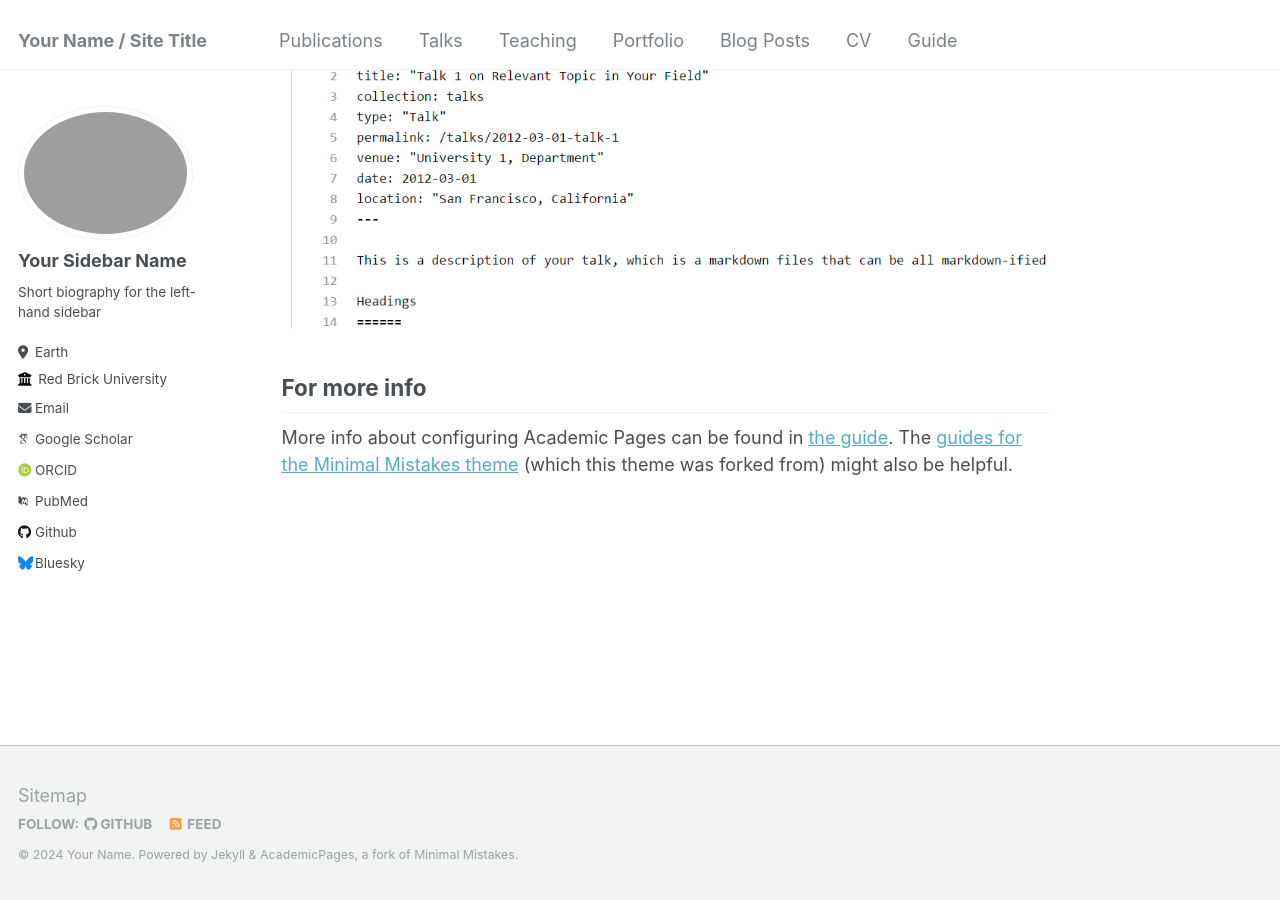
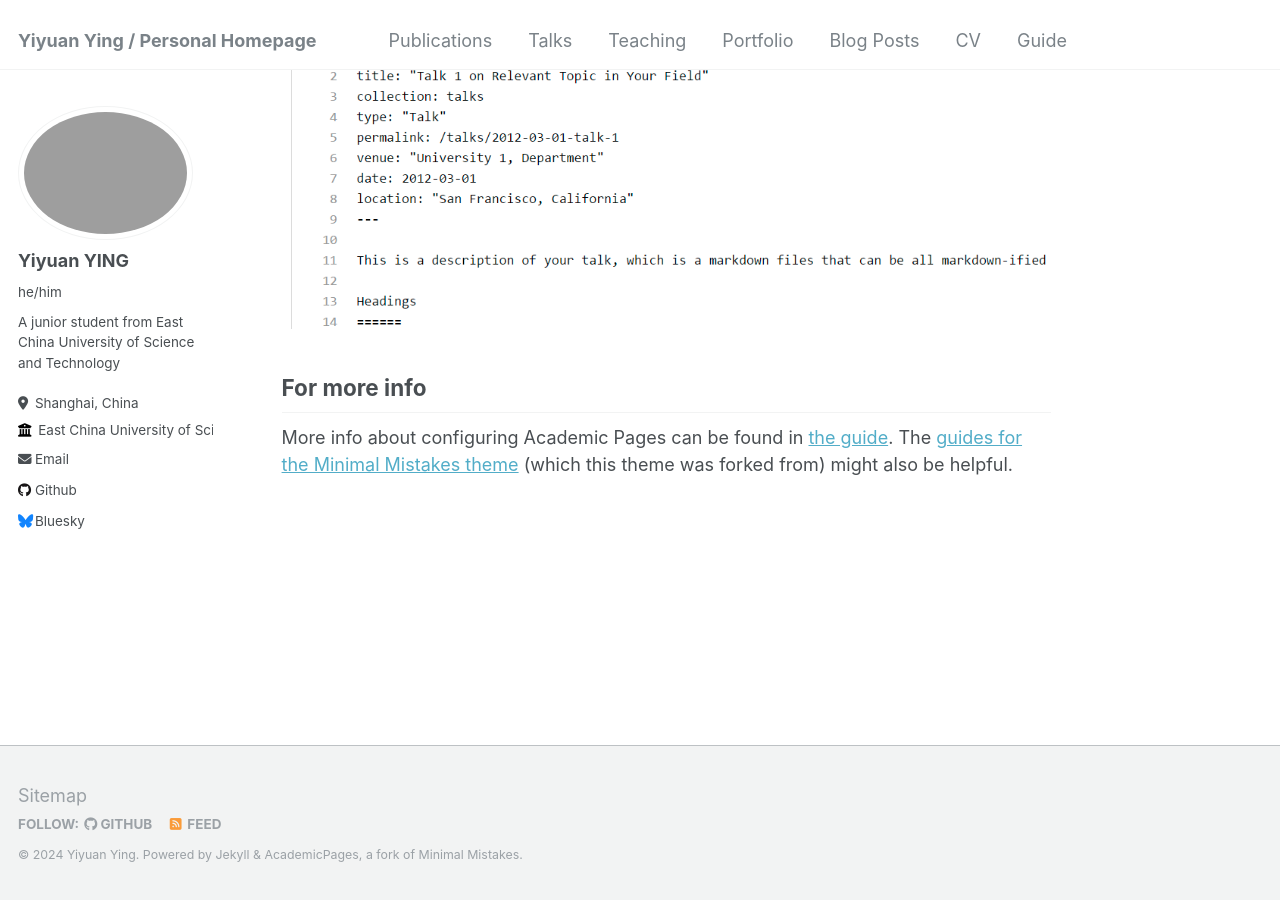
Before and after one commit to YiyuanYing/yiyuanying.github.io, a Jekyll site: the page built from _pages/about.md, in a window 1280 px wide and 900 px high, scrolled down 2660 px. Built offline with Jekyll 4.4.1, drawn with Linux system fonts in a browser that asks for light colours; some web fonts are replaced.

Commit message:
modified:   _config.yml 	modified:   images/profile.png

```diff
--- a/_config.yml
+++ b/_config.yml
@@ -8,10 +8,10 @@
 
 # Basic Site Settings
 locale                   : "en-US"
-title                    : "Your Name / Site Title"
+title                    : "Yiyuan Ying / Personal Homepage"
 title_separator          : "-"
-name                     : &name "Your Name"
-description              : &description "personal description"
+name                     : &name "Yiyuan Ying"
+description              : &description "A junior student from East China University of Science and Technology"
 url                      : https://yiyuanying.github.io # the base hostname & protocol for your site e.g. "https://mmistakes.github.io"
 baseurl                  : "" # the subpath of your site, e.g. "/blog"
 repository               : "yiyuanying/yiyuanying.github.io"
@@ -22,27 +22,27 @@ repository               : "yiyuanying/yiyuanying.github.io"
 author:
   # Biographic information
   avatar           : "profile.png"
-  name             : "Your Sidebar Name"
-  pronouns         : # example: "she/her"
-  bio              : "Short biography for the left-hand sidebar"
-  location         : "Earth"
-  employer         : "Red Brick University"
+  name             : "Yiyuan YING"
+  pronouns         : "he/him" # example: "she/her"
+  bio              : "A junior student from East China University of Science and Technology"
+  location         : "Shanghai, China"
+  employer         : "East China University of Science and Technology"
   uri              : # URL
-  email            : "none@example.org"
+  email            : "yiyuanying@outlook.com"
 
   # Academic websites
   arxiv            : # URL - Update with the correct link to your profile
-  googlescholar    : "https://scholar.google.com/citations?user=PS_CX0AAAAAJ"
+  googlescholar    :
   impactstory      : # URL
-  orcid            : "http://orcid.org/yourorcidurl"
-  pubmed           : "https://www.ncbi.nlm.nih.gov/pubmed/?term=john+snow"
+  orcid            :
+  pubmed           :
   researchgate     : # URL
 
   # Repositories and software development
   bitbucket        : # Username - Update with your username on the site
   codepen          : # Username
   dribbble         : # Username
-  github           : "academicpages"
+  github           : "yiyuanying"
   kaggle           : # Username
   stackoverflow    : # User number or user number and name (i.e., use "1" or "1/jeff-atwood")
 
```
Also changed, not shown: 1 other file.
